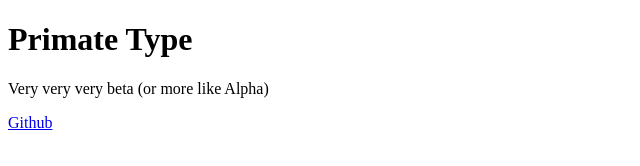
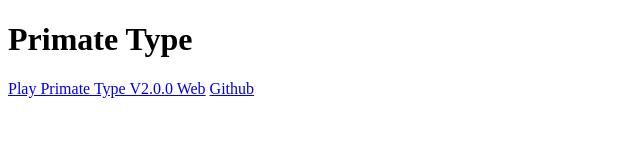
Before and after one commit to KaesarWU/Primatetype-Project, a plain HTML site: page pages/index.html in a window 1280 px wide. Shown: the whole page, without its empty margins (0-640 px from the left). Drawn offline with Linux system fonts and the light colour scheme.

Commit message:
Update index.html

```diff
--- a/pages/index.html
+++ b/pages/index.html
@@ -5,7 +5,7 @@
   </head>
   <body>
     <h1>Primate Type</h1>
-    <p>Very very very beta (or more like Alpha)</p>
+    <a href="/play.html">Play Primate Type V2.0.0 Web</a>
     <a href="https://github.com/KaesarWU/Primatetype-Project">Github</a>
   </body>
 </html>
```
